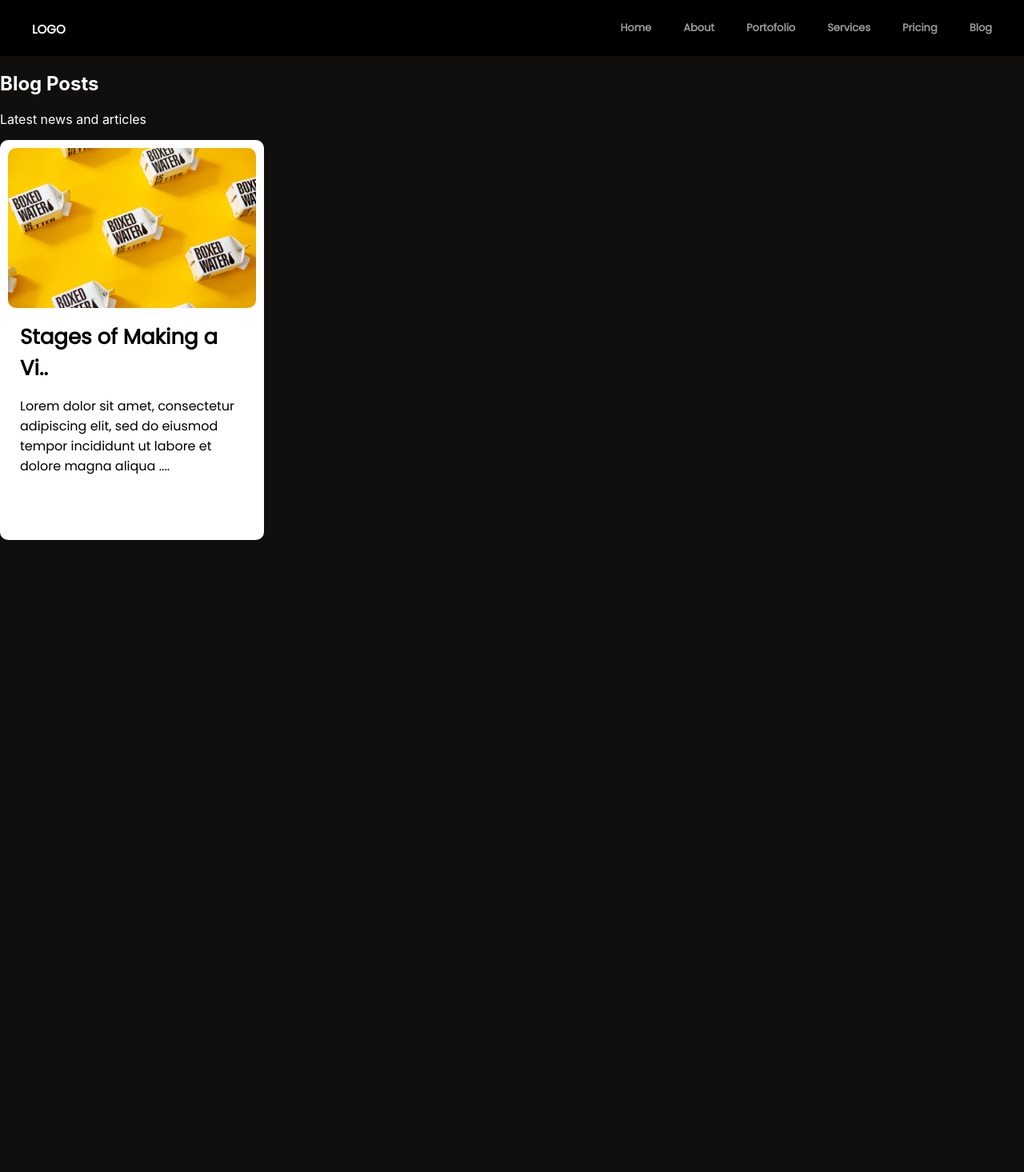
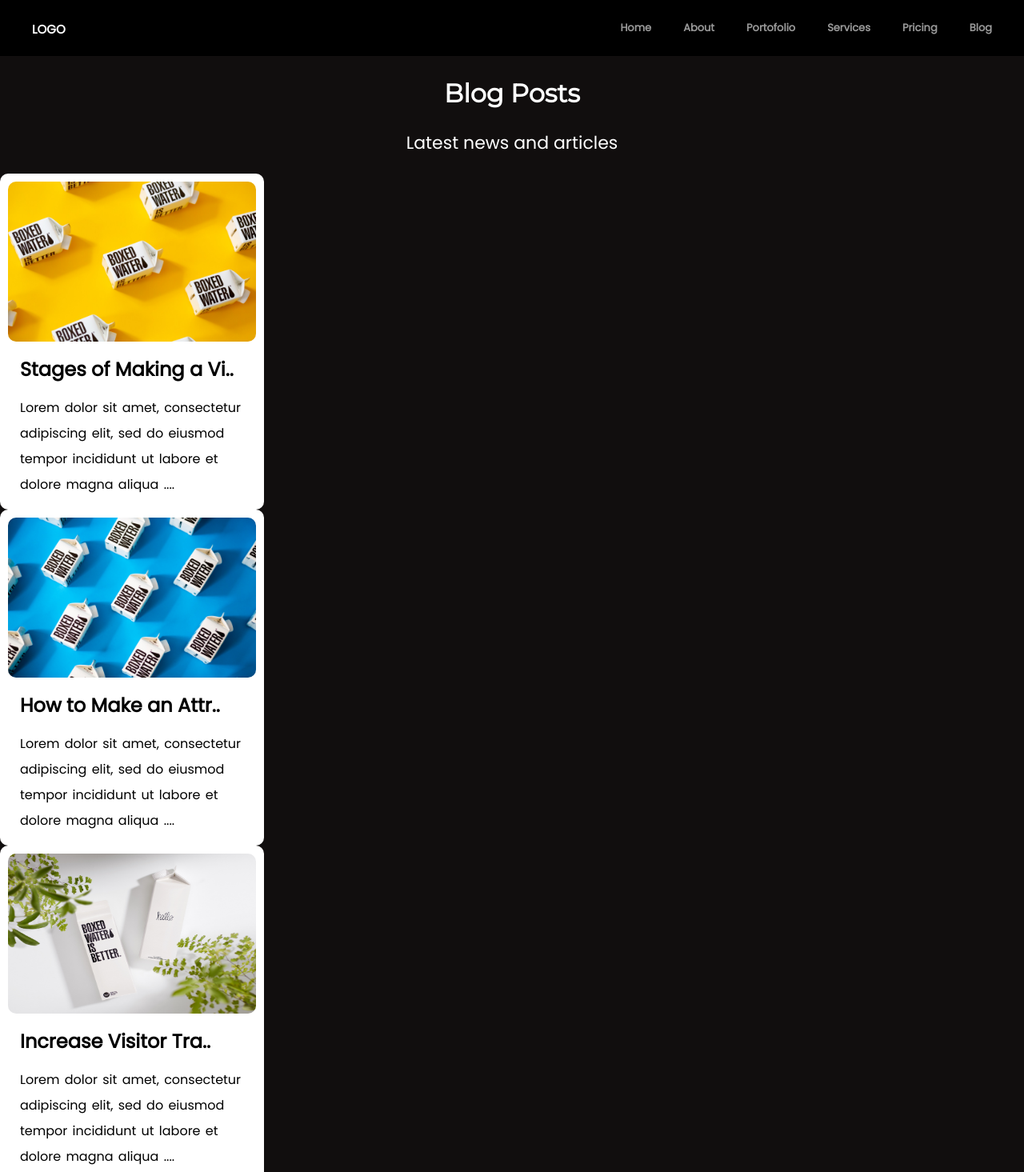
Before and after one commit to dikyriz/landing-page1, a React (Create React App) app: page /blog in a window 1280 px wide. Shown: the top 1465 px of the page at 80% size. Before the commit the page ends 800 px from the top, so only its background shows below. Built offline with nearby package versions, Linux system fonts and the light colour scheme.

Commit message:
update pages

```diff
--- a/src/App.css
+++ b/src/App.css
@@ -478,9 +478,23 @@
   color: #fff;
 }
 
+.header-blog {
+  text-align: center;
+}
+
+.blog-title {
+  font-size: 32px;
+  font-family: 'Montserrat';
+}
+
+.blog-description {
+  font-size: 22px;
+  font-family: 'Poppins';
+}
+
 .card-1-blog {
   width: 330px;
-  height: 500px;
+  height: 420px;
   background-color: #fff;
   color: #000;
   border-radius: 10px;
@@ -495,7 +509,7 @@
 }
 
 .card-title-blog {
-  font-size: 26px;
+  font-size: 24px;
   font-weight: bolder;
   margin: 0 15px 0 15px;
 }
@@ -504,6 +518,8 @@
   font-size: 16px;
   font-weight: lighter;
   margin: 15px 15px 0 15px;
+  line-height: 2em;
+  word-spacing: 2px;
 }
 
 .container-blog {
--- a/src/pages/Blog.js
+++ b/src/pages/Blog.js
@@ -1,4 +1,4 @@
-import { CardOneBlog } from "../assets";
+import { CardOneBlog, CardThreeBlog, CardTwoBlog } from "../assets";
 
 export default function Blog () {
     return (
@@ -19,6 +19,28 @@
                     </p>
                     </div>
                 </div>
+                <div className="card-1-blog">
+                    <img src={CardTwoBlog} alt="card-2-blog" className="img-blog" />
+                    <div className="container-blog">
+                    <h4 className="card-title-blog">How to Make an Attr..</h4>
+                    <p className="card-description-blog">Lorem dolor sit amet, consectetur
+                    adipiscing elit, sed do eiusmod tempor
+                    incididunt ut labore et dolore magna
+                    aliqua ....
+                    </p>
+                    </div>
+                </div>
+                <div className="card-1-blog">
+                    <img src={CardThreeBlog} alt="card-3-blog" className="img-blog"/>
+                    <div className="container-blog">
+                    <h4 className="card-title-blog">Increase Visitor Tra..</h4>
+                    <p className="card-description-blog">Lorem dolor sit amet, consectetur
+                    adipiscing elit, sed do eiusmod tempor
+                    incididunt ut labore et dolore magna
+                    aliqua ....
+                    </p>
+                    </div>
+                </div>
             </div>
         </section>
     );
```
